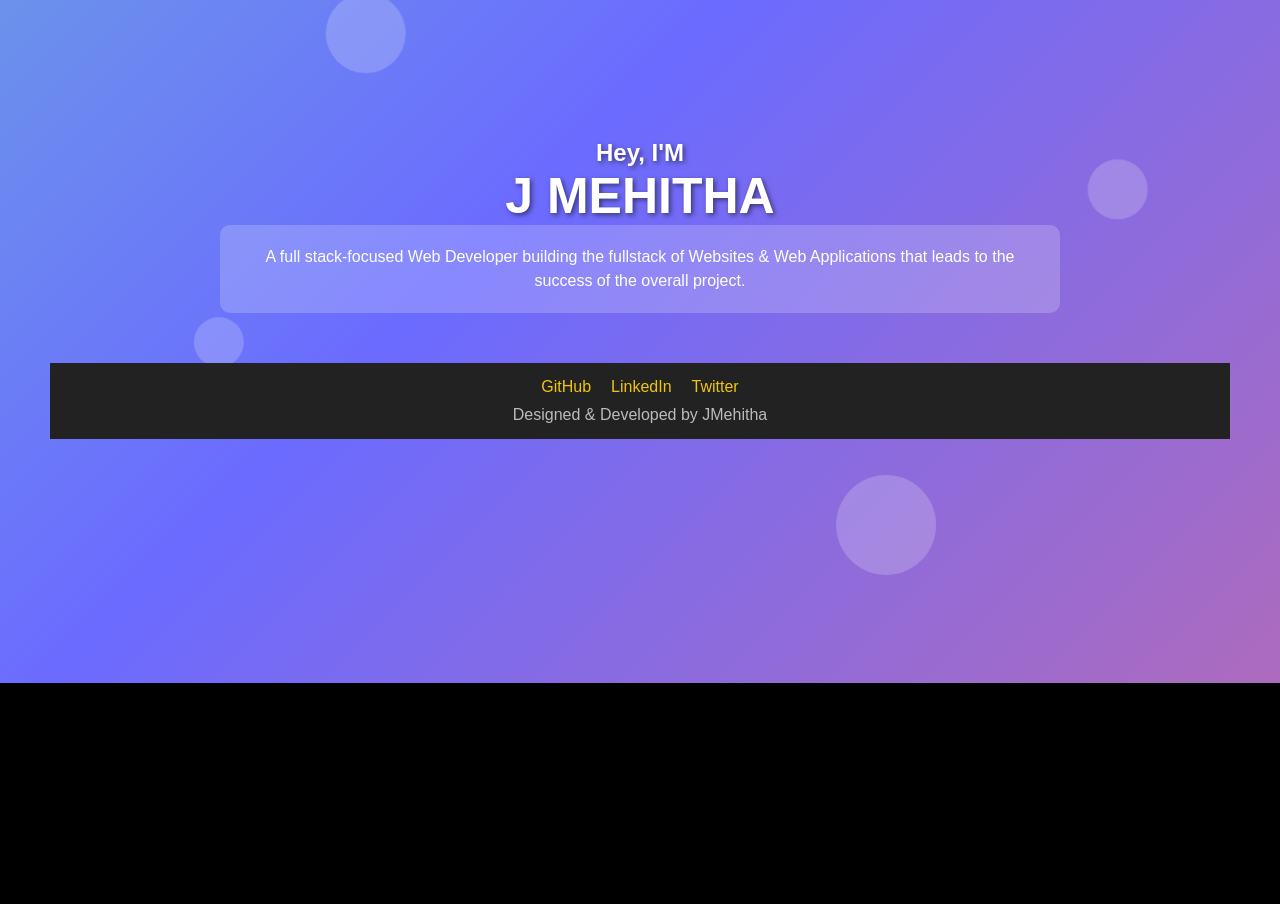
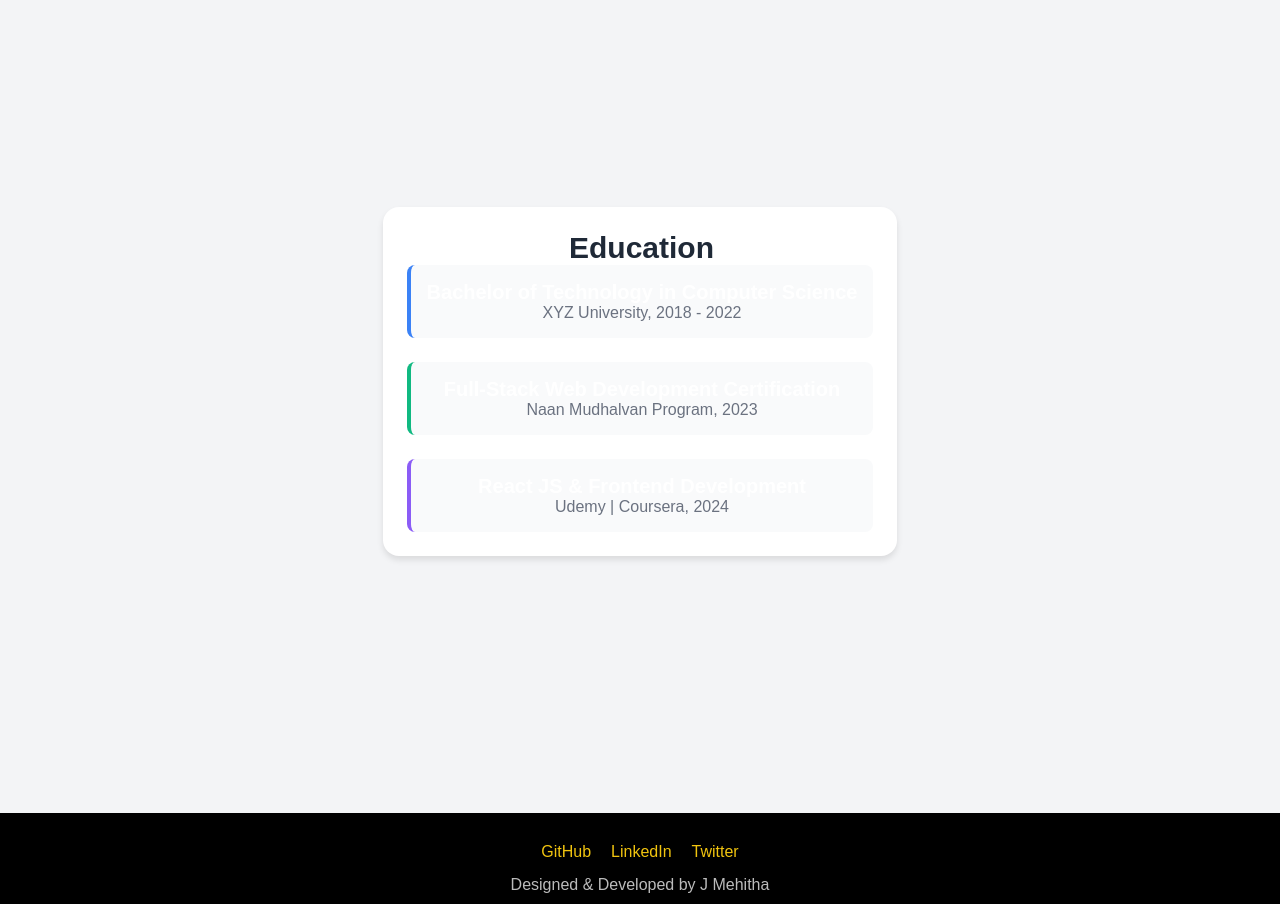
Before and after one commit to mehitha/mehithaj-portfolio, a React (Create React App) app: page /educate in a window 1280 px wide. Shown: the part 117-1021 px from the top of the page. Before the commit the page ends 800 px from the top, so only its background shows below. Built offline with nearby package versions, Linux system fonts and the light colour scheme.

Commit message:
initial-portfolio

```diff
--- a/package.json
+++ b/package.json
@@ -9,6 +9,7 @@
     "@testing-library/user-event": "^13.5.0",
     "react": "^19.0.0",
     "react-dom": "^19.0.0",
+    "react-router-dom": "^7.3.0",
     "react-scripts": "5.0.1",
     "web-vitals": "^2.1.4"
   },
--- a/src/App.js
+++ b/src/App.js
@@ -1,11 +1,24 @@
 import logo from './logo.svg';
+import { BrowserRouter as Router, Routes, Route } from 'react-router-dom';
 import './App.css';
 import Blog from './blog';
+import Educate from './edu';
+import Header from "./components/Header";
+import Footer from "./components/Footer";
+
 function App() {
   return (
-    <div className="App">
-      <Blog />
-    </div>
+    <Router> {/* ✅ Wrap the entire app inside Router */}
+      <div className="App">
+      <Header />
+        {/* <Blog /> */}
+        <Routes>
+          <Route path="/educate" element={<Educate />} />
+          <Route path="/" element={<Blog />} />
+        </Routes>
+        <Footer />
+      </div>
+    </Router>
   );
 }
 
--- a/src/blog.js
+++ b/src/blog.js
@@ -1,5 +1,7 @@
 import "./index.css";
 import { useEffect } from "react";
+// import { Link } from 'react-router-dom';
+
 
 const Blog = () => {
     useEffect(() => {
@@ -19,17 +21,6 @@ const Blog = () => {
                 <div className="circle"></div>
             </div>
 
-            {/* Header */}
-            <nav className="header">
-                <span className="logo">JMehitha</span>
-                <ul className="nav-menu">
-                    <li><a href="/home">Home</a></li>
-                    <li><a href="/contact">Contact</a></li>
-                    <li><a href="https://github.com/mehitha" target="_blank" rel="noopener noreferrer">GitHub</a></li>
-                    <li><a href="https://instagram.com/mehitha_jf" target="_blank" rel="noopener noreferrer">Insta</a></li>
-                </ul>
-            </nav>
-
             {/* Hero Section */}
             <div className="hero">
                 <h2>Hey, I'M</h2>
@@ -37,18 +28,15 @@ const Blog = () => {
             </div>
 
             <div className="three">
-                <p>A full stack-focused Web Developer building the fullstack of Websites & Web Applications that leads to the success of the overall project.</p>
+                <p>A full stack-focused Web Developer building the full stack of Websites & Web Applications that lead to the success of the overall project.</p>
             </div>
-            <footer className="second-footer">
-                <div className="social-links">
-                    <a href="https://github.com/mehitha" target="_blank" rel="noopener noreferrer">GitHub</a>
-                    <a href="https://linkedin.com/in/mehitha" target="_blank" rel="noopener noreferrer">LinkedIn</a>
-                    <a href="https://twitter.com/mehitha" target="_blank" rel="noopener noreferrer">Twitter</a>
-                </div>
-                <p>Designed & Developed by JMehitha</p>
-            </footer>
+            <div class="onee">MY EDUCATION</div>
+
+
+
+
+
         </div>
-
     );
 };
 
--- /dev/null
+++ b/src/components/Footer.js
@@ -0,0 +1,16 @@
+import "../index.css"; // Import styles if needed
+
+const Footer = () => {
+    return (
+        <footer className="second-footer">
+            <div className="social-links">
+                <a href="https://github.com/mehitha" target="_blank" rel="noopener noreferrer">GitHub</a>
+                <a href="https://linkedin.com/in/MehithaJ" target="_blank" rel="noopener noreferrer">LinkedIn</a>
+                <a href="https://twitter.com/mehitha" target="_blank" rel="noopener noreferrer">Twitter</a>
+            </div>
+            <p>Designed & Developed by J Mehitha</p>
+        </footer>
+    );
+};
+
+export default Footer;
--- /dev/null
+++ b/src/components/Header.js
@@ -0,0 +1,18 @@
+import { Link } from 'react-router-dom';
+import "../index.css"; // Import styles if needed
+
+const Header = () => {
+    return (
+        <nav className="header">
+            <span className="logo">JMehitha</span>
+            <ul className="nav-menu">
+                <li><Link to="/">Home</Link></li>
+                <li><Link to="/educate">Educate</Link></li>
+                <li><a href="/about.html">About</a></li>
+                <li><a href="/contact.html">Contact</a></li>
+            </ul>
+        </nav>
+    );
+};
+
+export default Header;
--- /dev/null
+++ b/src/edu.js
@@ -0,0 +1,83 @@
+import React, { useEffect } from "react";
+
+const Educate = () => {
+      useEffect(() => {
+          document.querySelector(".hero")?.classList.add("animated");
+          document.querySelector(".header")?.classList.add("nav-animated");
+          document.querySelector(".three")?.classList.add("animated");
+      }, []);
+  return (
+    <div style={styles.container}>
+       <div className="animated-bg"></div>
+            <div className="floating-circles">
+                <div className="circle"></div>
+                <div className="circle"></div>
+                <div className="circle"></div>
+                <div className="circle"></div>
+            </div>
+
+      <div style={styles.card}>
+        <h1 style={styles.title}>Education</h1>
+        <div style={styles.section}>
+          <div style={{ ...styles.educationItem, borderLeft: "4px solid #3B82F6" }}>
+            <h2 style={styles.educationTitle}>Bachelor of Technology in Computer Science</h2>
+            <p style={styles.educationText}>XYZ University, 2018 - 2022</p>
+          </div>
+          <div style={{ ...styles.educationItem, borderLeft: "4px solid #10B981" }}>
+            <h2 style={styles.educationTitle}>Full-Stack Web Development Certification</h2>
+            <p style={styles.educationText}>Naan Mudhalvan Program, 2023</p>
+          </div>
+          <div style={{ ...styles.educationItem, borderLeft: "4px solid #8B5CF6" }}>
+            <h2 style={styles.educationTitle}>React JS & Frontend Development</h2>
+            <p style={styles.educationText}>Udemy | Coursera, 2024</p>
+          </div>
+        </div>
+      </div>
+    </div>
+    // <div>Education Page</div>
+  );
+};
+
+const styles = {
+  container: {
+    minHeight: "100vh",
+    backgroundColor: "#F3F4F6",
+    padding: "2rem",
+    display: "flex",
+    justifyContent: "center",
+    alignItems: "center",
+
+  },
+  card: {
+    maxWidth: "40rem",
+    backgroundColor: "white",
+    padding: "1.5rem",
+    borderRadius: "1rem",
+    boxShadow: "0 4px 6px rgba(0, 0, 0, 0.1)",
+  },
+  title: {
+    fontSize: "1.875rem",
+    fontWeight: "bold",
+    color: "#1F2937",
+    marginBottom: "1rem",
+  },
+  section: {
+    display: "grid",
+    gap: "1.5rem",
+  },
+  educationItem: {
+    padding: "1rem",
+    backgroundColor: "#F9FAFB",
+    borderRadius: "0.5rem",
+  },
+  educationTitle: {
+    fontSize: "1.25rem",
+    fontWeight: "600",
+  },
+  educationText: {
+    color: "#6B7280",
+  },
+
+};
+
+export default Educate;
--- a/src/index.css
+++ b/src/index.css
@@ -12,7 +12,7 @@ nav{
 li,h1,ul{
   display: inline;
   padding: 5px;
-
+  padding-right: 2px;
 }
 
 ul{
@@ -69,7 +69,8 @@ input{
   cursor: pointer;
 }
 .hero{
-  padding-top: 100px;
+  padding-top: 75px;
+
 
 
 }
@@ -91,6 +92,7 @@ input{
     padding: 10px 20px;
     margin: auto;
     line-height: 1.5;
+
 
 }
 @keyframes fadeInUp {
@@ -335,7 +337,7 @@ body {
 /* Header */
  .header {
   background: rgba(0, 0, 0, 0.6);
-   padding: 10px;
+   padding: 15px;
    border-radius: 10px;
   display: flex;
   justify-content: space-between;
@@ -343,10 +345,11 @@ body {
   /* width: fit-content; */
   /* padding-left: 1rem; */
   /* position: fixed; */
-  /* width: fit-content; */
+  /* width: fit-content;
   /* margin-right: 10px; */
   /* position:fixed; */
   justify-content: center;
+
   /* padding: 15px 30px; */
 
   }
@@ -494,40 +497,46 @@ font-family: Georgia, 'Times New Roman', Times, serif;
 }
 /* Footer Styling */
 /* Footer Styling */
-.footer {
-  background-color: black;
+
+  /* background-color: black;
   color: white;
   text-align: center;
   padding: 15px 20px;
   width: 100%;
-  margin-top: 40px;
+  margin-top: 40px; */
 
+footer{
+  margin: bottom 1px;
+  margin-top: 20px;
 
 }
 
-.footer p {
-  margin: 0;
+
+
+footer p {
+  /* margin: 0; */
   font-size: 16px;
+  padding-bottom: 10px;
 }
 
-.footer-links {
+/* .footer-links {
   list-style: none;
   padding: 0;
   margin-top: 10px;
   display: flex;
   justify-content: center;
   gap: 20px;
-}
+} */
 
 .footer-links li {
   display: inline;
 }
 
-.footer-links a {
+/* .footer-links a {
   color: #f1c40f;
   text-decoration: none;
-  transition: color 0.3s;
-}
+  transition: color 0.3s; */
+/* } */
 
 .footer-links a:hover {
   color: white;
@@ -538,15 +547,18 @@ font-family: Georgia, 'Times New Roman', Times, serif;
   background-color: #222;
   color: #bbb;
   text-align: center;
-  padding: 15px;
-  margin-top: 50px;
+  border-radius: 10px;
+  margin-bottom: 0%;
+  background: rgba(0, 0, 0, 0.6);
+  margin-bottom: -1px;
 }
 
 .social-links {
   display: flex;
   justify-content: center;
   gap: 20px;
-  margin-bottom: 10px;
+  margin-bottom: 15px;
+  padding-top: 10px;
 }
 
 .social-links a {
@@ -564,6 +576,7 @@ font-family: Georgia, 'Times New Roman', Times, serif;
 @media (max-width: 768px) {
   .footer, .second-footer {
       font-size: 14px;
+
   }
 
   .footer-links {
@@ -580,3 +593,71 @@ font-family: Georgia, 'Times New Roman', Times, serif;
 .nav-menu:hover{
   color: #222;
 }
+/* Education Page Styling */
+.education-container {
+  text-align: center;
+  padding: 40px 20px;
+  background-color: #f4f4f4;
+  border-radius: 10px;
+  box-shadow: 0 4px 8px rgba(0, 0, 0, 0.1);
+  max-width: 800px;
+  margin: 30px auto;
+}
+
+.education-container h2 {
+  font-size: 28px;
+  color: #333;
+}
+
+.education-container p {
+  font-size: 16px;
+  color: #666;
+}
+
+.course-list {
+  list-style: none;
+  padding: 0;
+}
+
+.course-item {
+  background: white;
+  padding: 20px;
+  margin: 15px auto;
+  border-radius: 10px;
+  box-shadow: 0 3px 6px rgba(0, 0, 0, 0.1);
+  transition: transform 0.2s ease-in-out;
+}
+
+.course-item:hover {
+  transform: scale(1.05);
+}
+
+.course-item h3 {
+  margin: 0;
+  font-size: 20px;
+  color: #222;
+}
+
+.course-item p {
+  font-size: 14px;
+  color: #555;
+  margin: 10px 0;
+}
+
+.course-item a {
+  display: inline-block;
+  margin-top: 10px;
+  text-decoration: none;
+  background: #007bff;
+  color: white;
+  padding: 10px 15px;
+  border-radius: 5px;
+  font-weight: bold;
+   /* transition: background 0.3s ease; */
+}
+.onee{
+  padding-top: 60px;
+  font-family: 'Trebuchet MS', 'Lucida Sans Unicode', 'Lucida Grande', 'Lucida Sans', Arial, sans-serif;
+  font-size: 25px;
+  color:#f4f4f4;
+}
```
Also changed, not shown: 1 other file (tests, documents, lock files or other folders).
